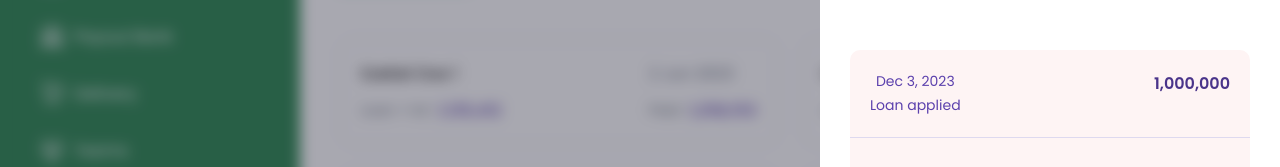
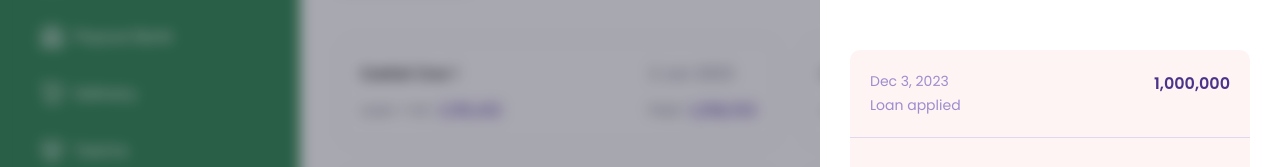
Before and after one commit to projects-for-clients/swifth, a React (Vite) app: page /dashboard/finance in a window 1280 px wide. Both pictures are taken after a click on the element 558 px from the left and 418 px from the top of the page. Shown: the part 326-493 px from the top of the page. Built offline with nearby package versions, Linux system fonts and the light colour scheme.

Commit message:
working on finance

```diff
--- a/src/pages/Finance.tsx
+++ b/src/pages/Finance.tsx
@@ -173,9 +173,9 @@ function Finance() {
                 <button
                   className={`flex justify-between p-8 cursor-pointer w-full `}
                 >
-                  <p className="text-[1.4rem] text-color-purple-1 grid justify-start">
+                  <p className="text-[1.4rem] text-color-purple-light grid justify-items-start">
                     <span>Dec 3, 2023</span>
-                    <span>Loan applied</span>
+                    <span className='text-color-purple-2'>Loan applied</span>
                   </p>
                   <p className="text-color-purple font-semibold flex items-center gap-4">
                     <span>1,000,000</span>{' '}
--- a/src/sass/abstracts/variables.scss
+++ b/src/sass/abstracts/variables.scss
@@ -21,6 +21,7 @@ $color-grey-3: #4B5463;
 $color-purple-light: #9D8DCE;
 $color-purple-light-1: #EEEBF6;
 $color-purple: #4A348A;
+$color-purple-2: #7d67bd;;
 
 $color-red-light: #C7A1A1;
 $color-red-light-1: #FDE9E9;
```
